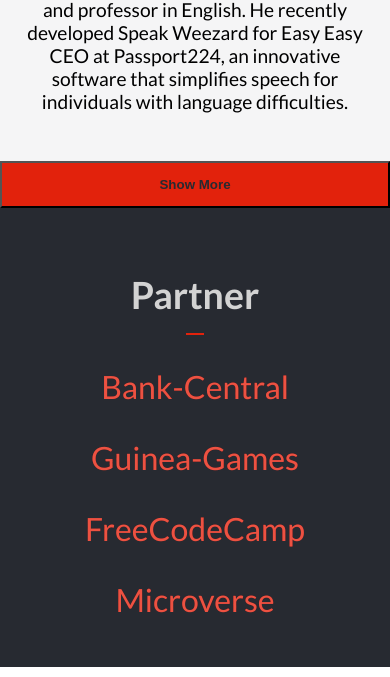
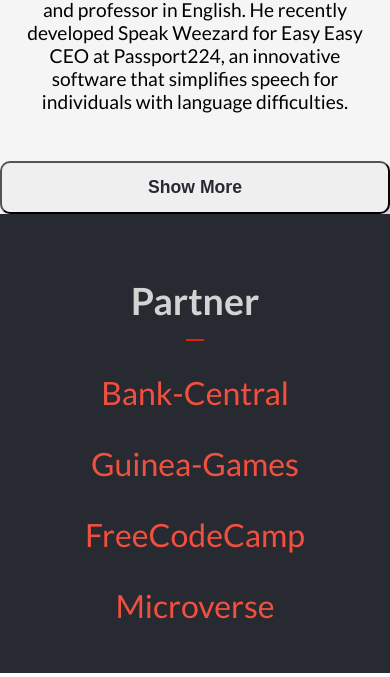
Before and after one commit to aradradev/easyBankTC, a website: page index.html in a window 390 px wide. Shown: the part 2829-3506 px from the top of the page. Drawn offline with Linux system fonts and the light colour scheme; a web font is replaced by a local one.

Commit message:
remove bgc on the button

```diff
--- a/style.css
+++ b/style.css
@@ -331,6 +331,7 @@
 }
 
 .row {
+  text-align: center;
   margin-bottom: 2.5rem;
 }
 
@@ -710,8 +711,10 @@
     padding: 0.9rem 1rem;
     width: 100%;
     text-align: center;
+    font-size: 1.1rem;
     font-weight: 700;
-    background-color: var(--Orange-deep);
+    border-radius: 10px;
+    box-shadow: 3px 3px 3px var(--Ligth-grey);
     color: var(--Dark);
   }
 
```
